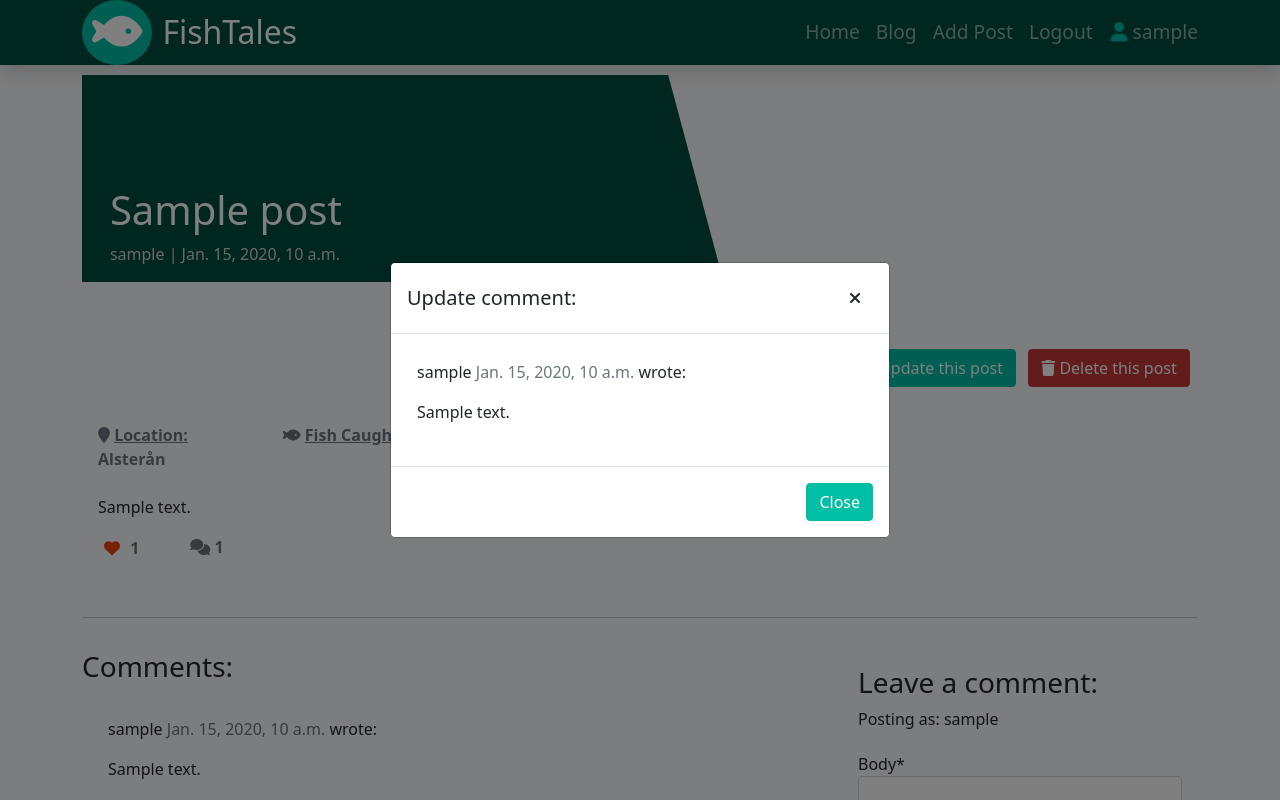
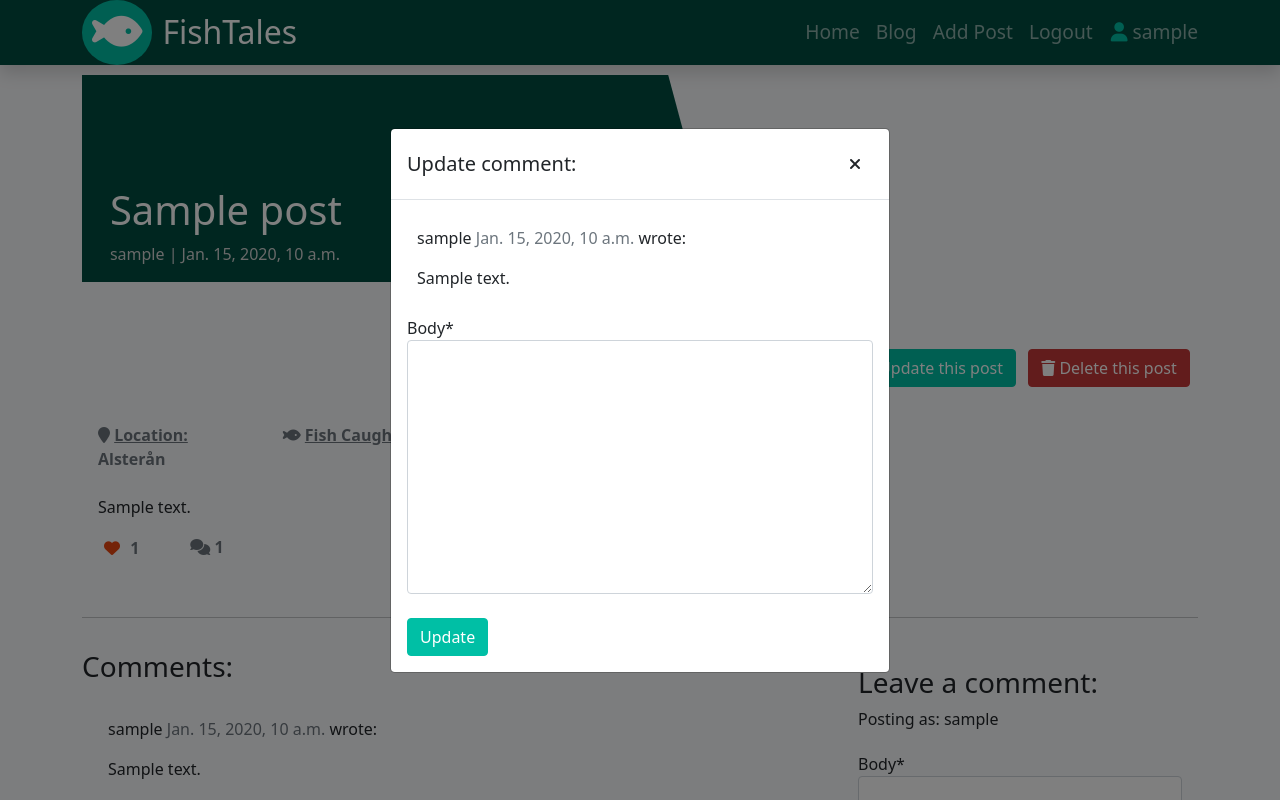
Before and after one commit to mittnamnkenny/fishtales, a Django app: a page that uses templates/post_detail.html in a window 1280 px wide, after a click on "Update this comment". Run offline with Django 3.2, Linux system fonts and the light colour scheme; a user stored in the database is signed in; tables that the repository leaves empty hold one stand-in row (values such as "Sample post"); some libraries are stand-ins or nearby versions; some web fonts are replaced.

Commit message:
Create comment update view and connect url, test successfully

```diff
--- a/blog/urls.py
+++ b/blog/urls.py
@@ -12,6 +12,8 @@ urlpatterns = [
          name='post_update'),
     path('<slug:slug>/delete/', views.PostDelete.as_view(),
          name='post_delete'),
+    path('<slug:slug>/comment-update/<int:pk>', views.CommentUpdate.as_view(),
+         name='comment_update'),
     path('<slug:slug>/comment-delete/<int:pk>', views.CommentDelete.as_view(),
          name='comment_delete'),
 ]
--- a/blog/views.py
+++ b/blog/views.py
@@ -142,6 +142,31 @@ class PostDelete(LoginRequiredMixin,
         return False
 
 
+class CommentUpdate(LoginRequiredMixin,
+                    SuccessMessageMixin,
+                    UserPassesTestMixin,
+                    generic.UpdateView):
+
+    model = Comment
+    template_name = 'post_detail.html'
+    form_class = CommentForm
+    success_message = 'Comment Updated'
+
+    def get_success_url(self):
+        slug = self.kwargs['slug']
+        return reverse_lazy('post_detail', kwargs={'slug': slug})
+
+    def form_valid(self, form):
+        form.instance.author = self.request.user
+        return super().form_valid(form)
+
+    def test_func(self):
+        post = self.get_object()
+        if self.request.user == post.author:
+            return True
+        return False
+
+
 class CommentDelete(LoginRequiredMixin,
                     SuccessMessageMixin,
                     UserPassesTestMixin,
--- a/templates/post_detail.html
+++ b/templates/post_detail.html
@@ -188,10 +188,13 @@
                                     </p>
                                     {{ comment.body | linebreaks }}
                                 </div>
-                            </div>
-                            <div class="modal-footer">
-
-                                <button type="button" class="btn btn-signup" data-dismiss="modal">Close</button>
+                                <form action="{% url 'comment_update' post.slug comment.pk %}" method="POST"
+                                    class="d-inline">
+                                    {{ comment_form | crispy }}
+                                    {% csrf_token %}
+                                    <br>
+                                    <button type="submit" class="btn btn-signup">Update</button>
+                                </form>
                             </div>
                         </div>
                     </div>
```
